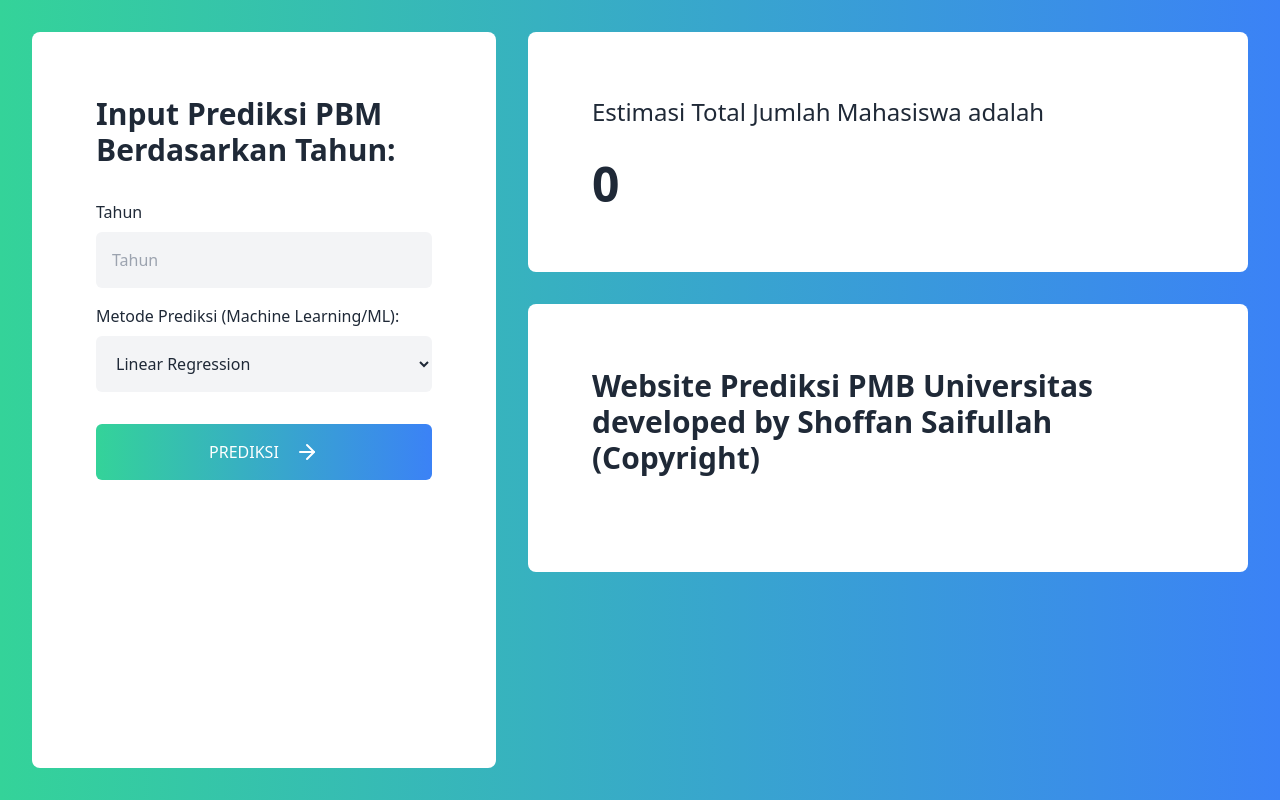
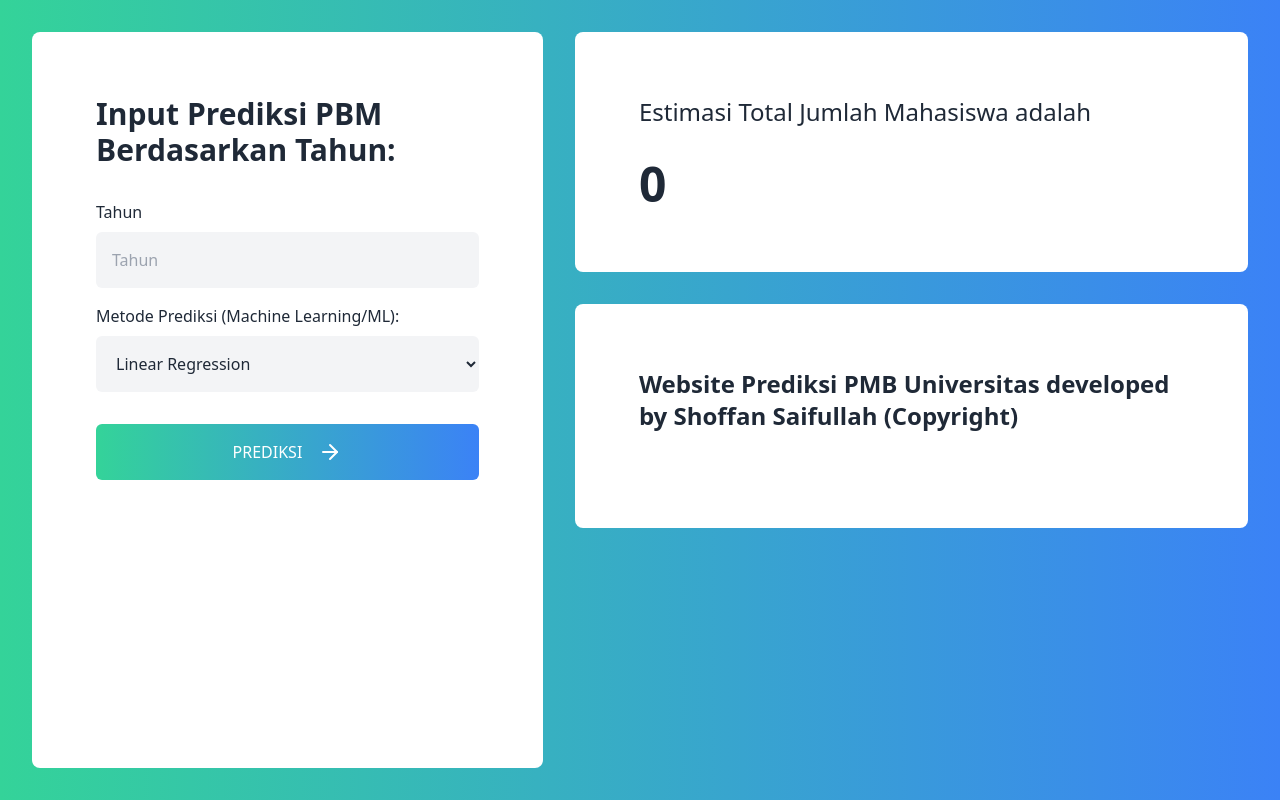
Before and after one commit to shoffan28/pmb01, a Flask app: page / in a window 1280 px wide. Run offline with Flask 2, Linux system fonts and the light colour scheme; parts of the project's set-up code (start-up, migrations or seed data) failed here and were passed over.

Commit message:
Update index.html

```diff
--- a/templates/index.html
+++ b/templates/index.html
@@ -43,12 +43,12 @@
                     class="p-4 bg-gray-100 rounded-md"
                 />
 
-                <label for="Metode Prediksi" class="mt-4 mb-2"
+                <label for="Metode" class="mt-4 mb-2"
                     >Metode Prediksi (Machine Learning/ML):</label
                 >
                 <select
-                    name="Metode Prediksi"
-                    id="Metode Prediksi"
+                    name="Metode"
+                    id="Metode"
                     class="p-4 bg-gray-100 rounded-md"
                 >
 		    <option value="Linear Regression">Linear Regression</option>
@@ -141,9 +141,7 @@
 
             </div>
             <div class="flex justify-around bg-white p-16 rounded-lg mt-8">
-		<h1 class="text-3xl font-bold mb-8">
-			Website Prediksi PMB Universitas developed by Shoffan Saifullah (Copyright)
-		</h1>
+
                 <!--<img
                     class="h-24 md:h-28"
                     src="https://digitalent.kominfo.go.id/assets/@images/logo.png"
@@ -154,6 +152,9 @@
                     src="https://upload.wikimedia.org/wikipedia/commons/thumb/a/a2/Logo_of_Ministry_of_Communication_and_Information_Technology_of_the_Republic_of_Indonesia.svg/604px-Logo_of_Ministry_of_Communication_and_Information_Technology_of_the_Republic_of_Indonesia.svg.png"
                     alt="logo-kominfo"
                 />-->
+		<h1 class="text-2xl font-bold mb-8">
+			Website Prediksi PMB Universitas developed by Shoffan Saifullah (Copyright)
+		</h1>
             </div>
         </section>
     </body>
```
